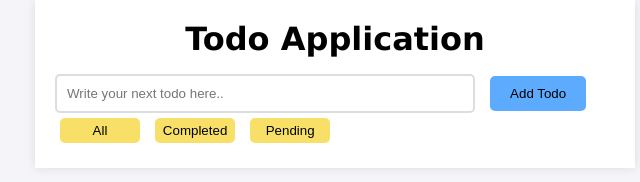
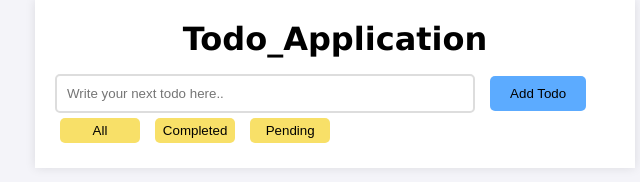
Before and after one commit to JeevanG-dev/DOM_Manipulation_todolist, a plain HTML site: page index.html in a window 1280 px wide. Shown: the full height of the page, 305-945 px from the left. Drawn offline with Linux system fonts and the light colour scheme.

Commit message:
added new text

```diff
--- a/index.html
+++ b/index.html
@@ -8,7 +8,7 @@
   </head>
   <body>
     <div class="container">
-      <h1>Todo Application</h1>
+      <h1>Todo_Application</h1>
 
       <input
         type="text"
```
